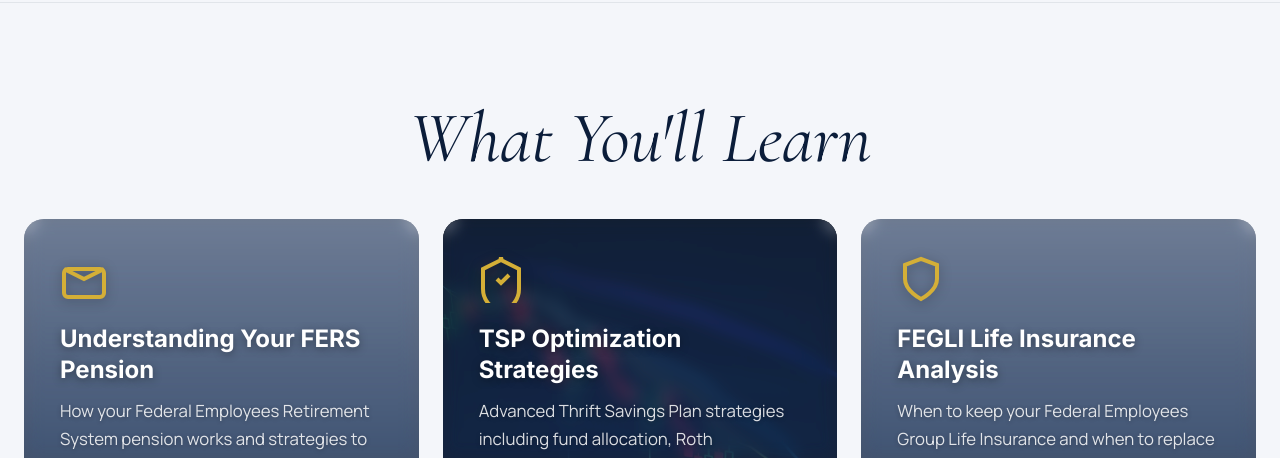
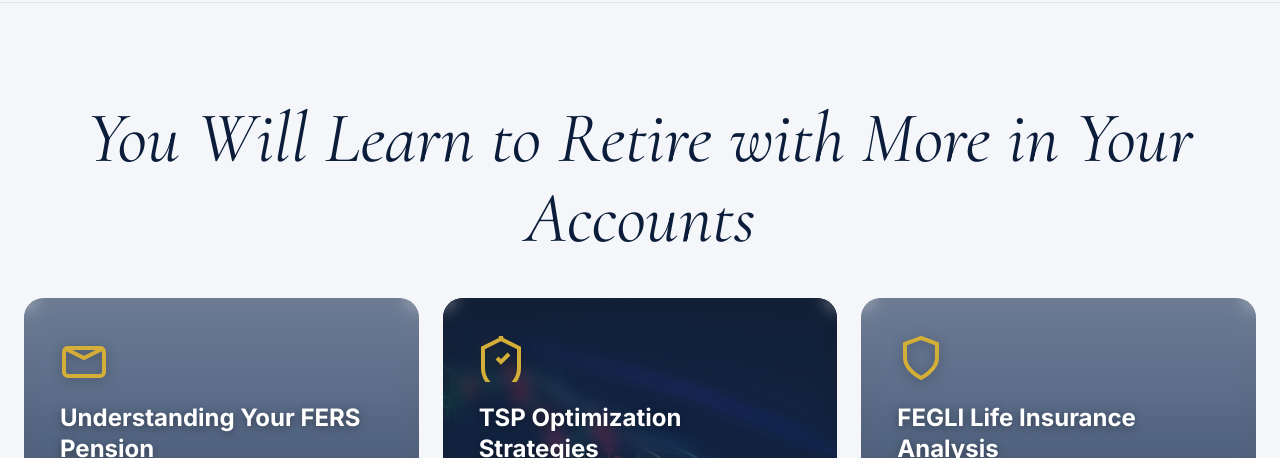
Before and after one commit to Gull-Stack/federal-benefits-gap-book, an Eleventy site: page src/index.njk in a window 1280 px wide. Shown: the part 856-1314 px from the top of the page. Built offline with nearby package versions, Linux system fonts and the light colour scheme; Eleventy itself is replaced by a stand-in of ours; files that its build step writes are made by us from their sources; a web font is replaced by a local one.

Commit message:
Bot Melvin: Update cards section header

```diff
--- a/src/index.njk
+++ b/src/index.njk
@@ -48,7 +48,7 @@ layout: "base.njk"
 
 <section id="what-youll-learn" class="what-youll-learn">
     <div class="container">
-        <h2 class="section-title">What You'll Learn</h2>
+        <h2 class="section-title">You Will Learn to Retire with More in Your Accounts</h2>
         <div class="cards-grid">
             <div class="card card--fers fade-in" style="--delay: 0.1s">
                 <div class="card-glass">
```
